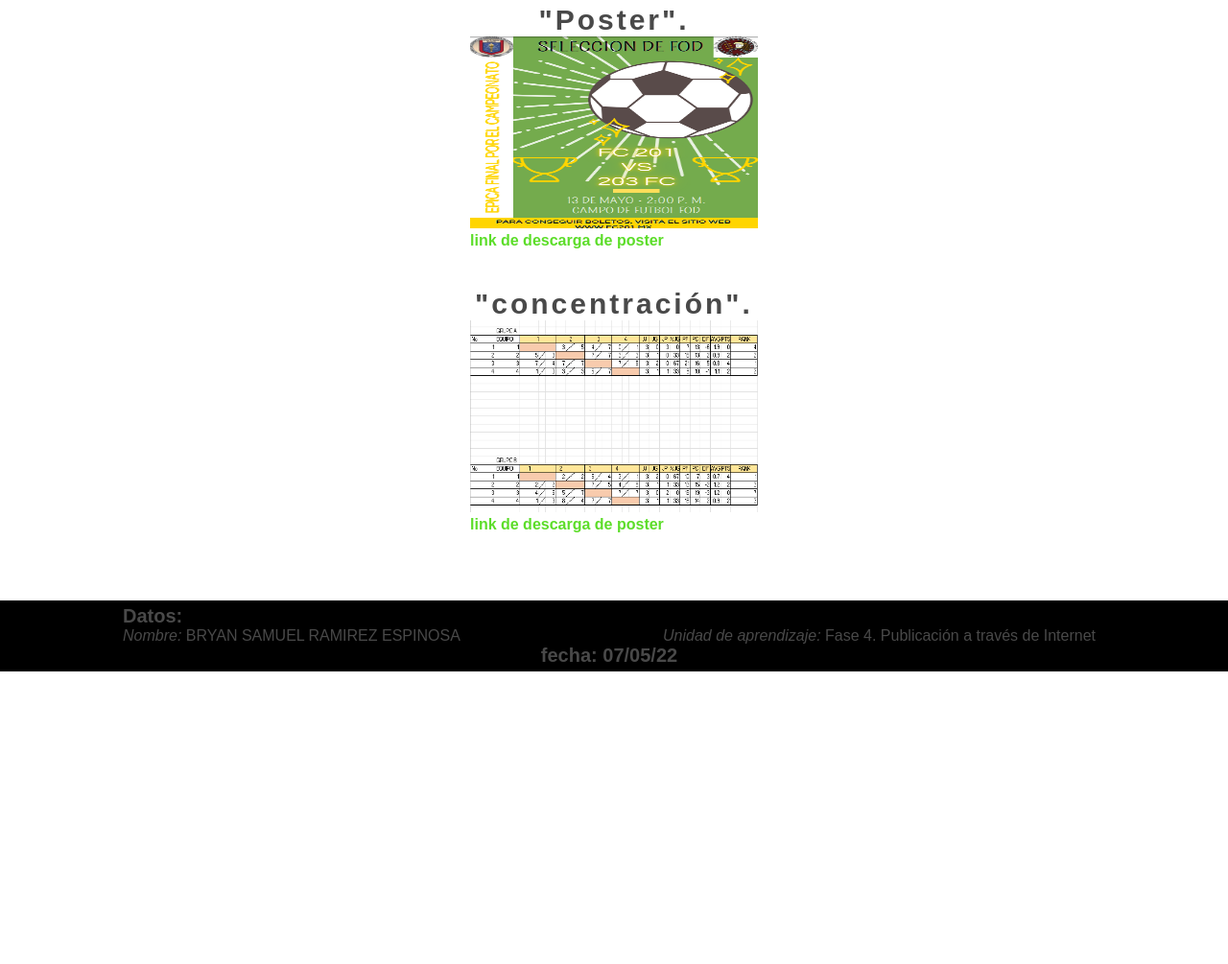
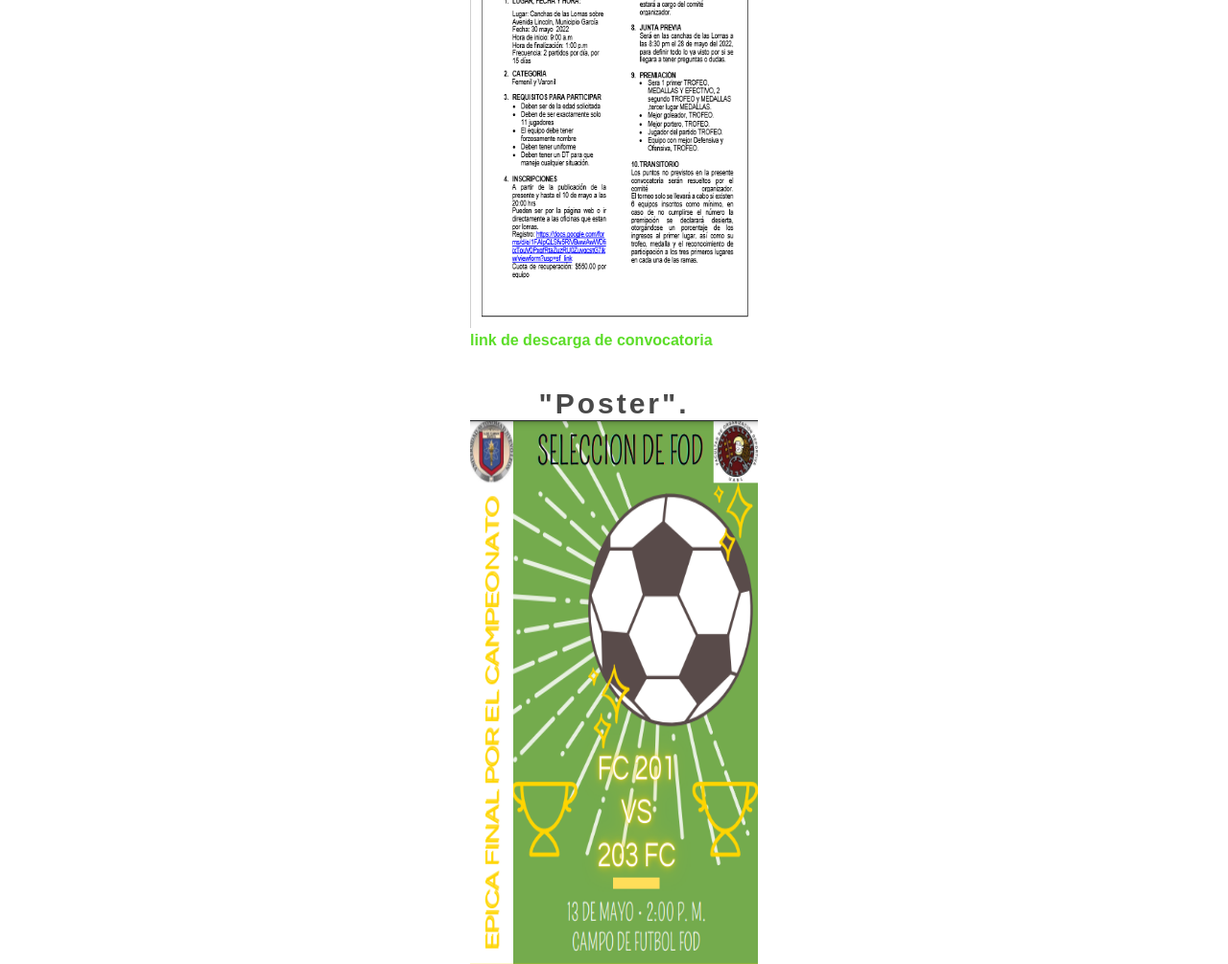
Before and after one commit to Lilbryaann/ZonaDeGol, a plain HTML site: page index.html in a window 1280 px wide. Shown: the part 2924-3929 px from the top of the page at 96% size. Before the commit the page ends 3624 px from the top, so only its background shows below. Drawn offline with Linux system fonts and the light colour scheme.

Commit message:
Add files via upload

```diff
--- a/index.html
+++ b/index.html
@@ -168,7 +168,7 @@
                 <div class="tarjeta-tema">
                     <div>
                         <h2 id="convocatoria" class="titulo-menu">"Convocatoria".</h2>
-                        <img class="img-tarjeta-tema" src="convocatoria.png">
+                        <img class="img-tarjeta-tema2" src="convocatoria.png">
 
                         <div>
                             <a download="convocatoria" href="PIA_CONVOCATORIA.docx"> link de descarga de convocatoria</a>
@@ -183,7 +183,7 @@
                 <div class="tarjeta-tema">
                     <div>
                         <h2 id="poster" class="titulo-menu">"Poster".</h2>
-                        <img class="img-tarjeta-tema" src="poster.png">
+                        <img class="img-tarjeta-tema2" src="poster.png">
 
                         <div>
                             <a download="poster" href="PIA_POSTER_EQUIPO2.pdf"> link de descarga de poster</a>
@@ -198,7 +198,7 @@
                 <div class="tarjeta-tema">
                     <div>
                         <h2 id="poster" class="titulo-menu">"concentración".</h2>
-                        <img class="img-tarjeta-tema" src="concentracion.png">
+                        <img src="concentracion.png" width="500" height="200">
 
                         <div>
                             <a download="concentracion" href="PIA_RESULTADOS_EQUIPO2.xlsx"> link de descarga de poster</a>
```
